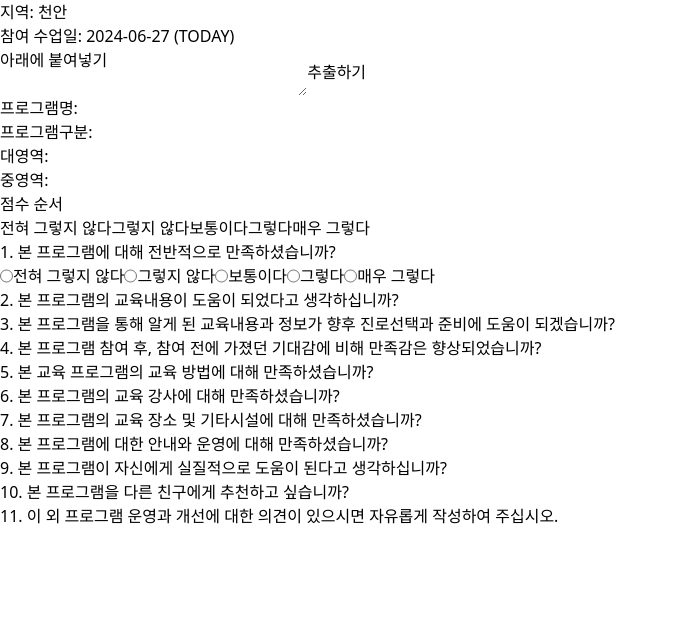
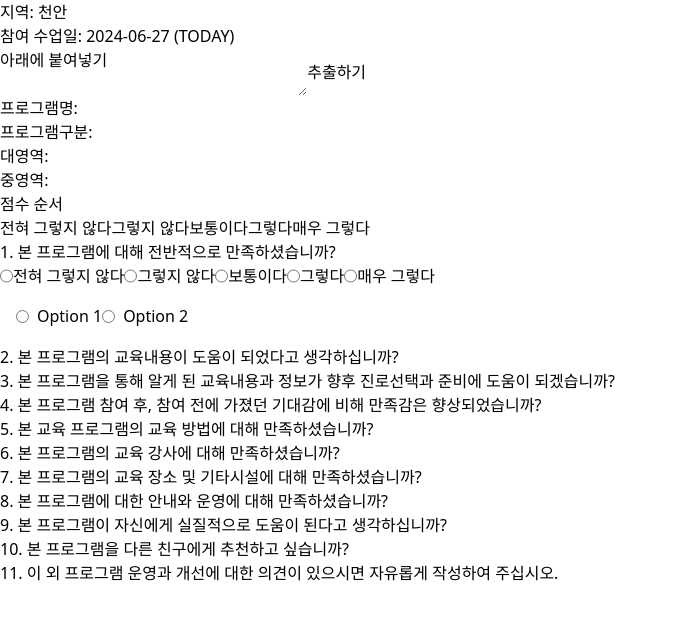
Before and after one commit to hhejo/goo-form, a React (Vite) app: page / in a window 1280 px wide. Shown: the top 620 px of the page, without its empty margins (0-678 px from the left). Built offline with nearby package versions, Linux system fonts and the light colour scheme.

Commit message:
feat: input radio css 적용

```diff
--- a/src/App.jsx
+++ b/src/App.jsx
@@ -87,6 +87,21 @@ function App() {
             <label htmlFor="매우 그렇다">매우 그렇다</label>
           </div>
         </div>
+
+        {/* radio css 적용 */}
+        <div className="p-4">
+          <form>
+            <label className="inline-flex items-center">
+              <input type="radio" name="option" className="custom-radio" />
+              <span className="ml-2">Option 1</span>
+            </label>
+            <label className="inline-flex items-center">
+              <input type="radio" name="option" className="custom-radio" />
+              <span className="ml-2">Option 2</span>
+            </label>
+          </form>
+        </div>
+
         {/* 2번 ~ 11번 */}
         <div>2. 본 프로그램의 교육내용이 도움이 되었다고 생각하십니까?</div>
         <div>
```
